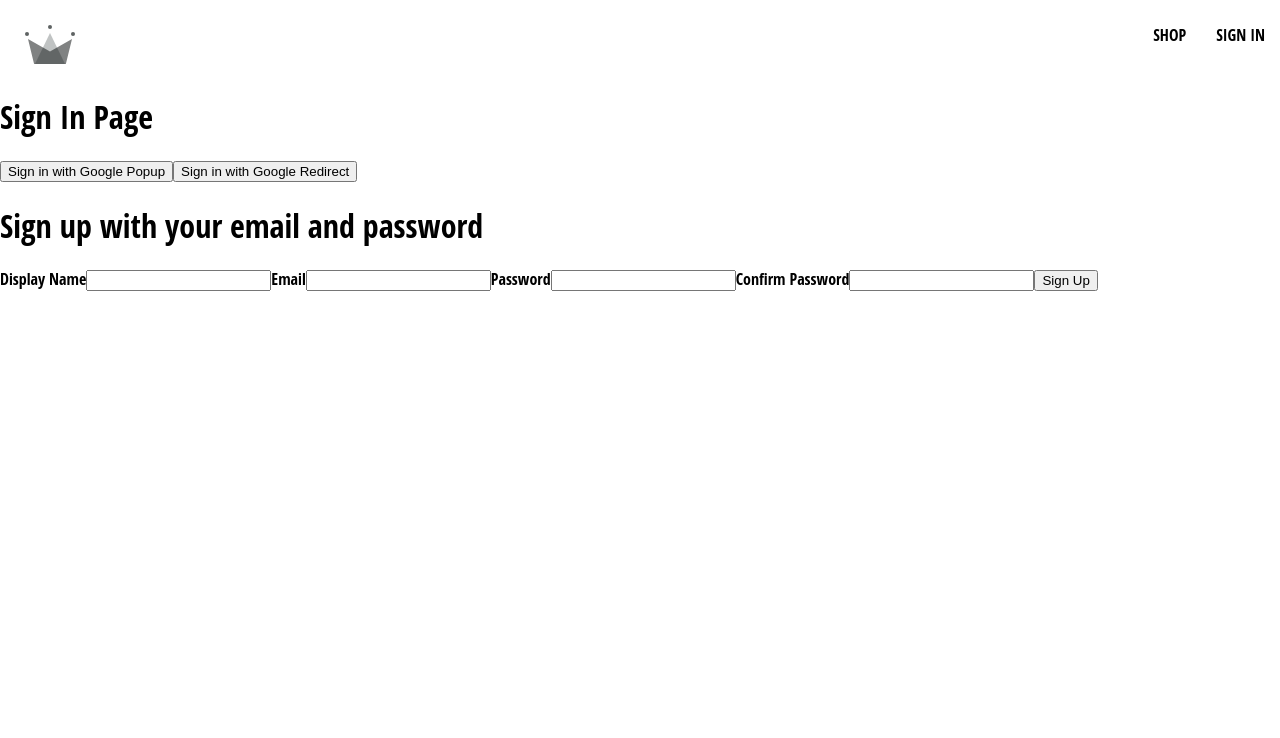
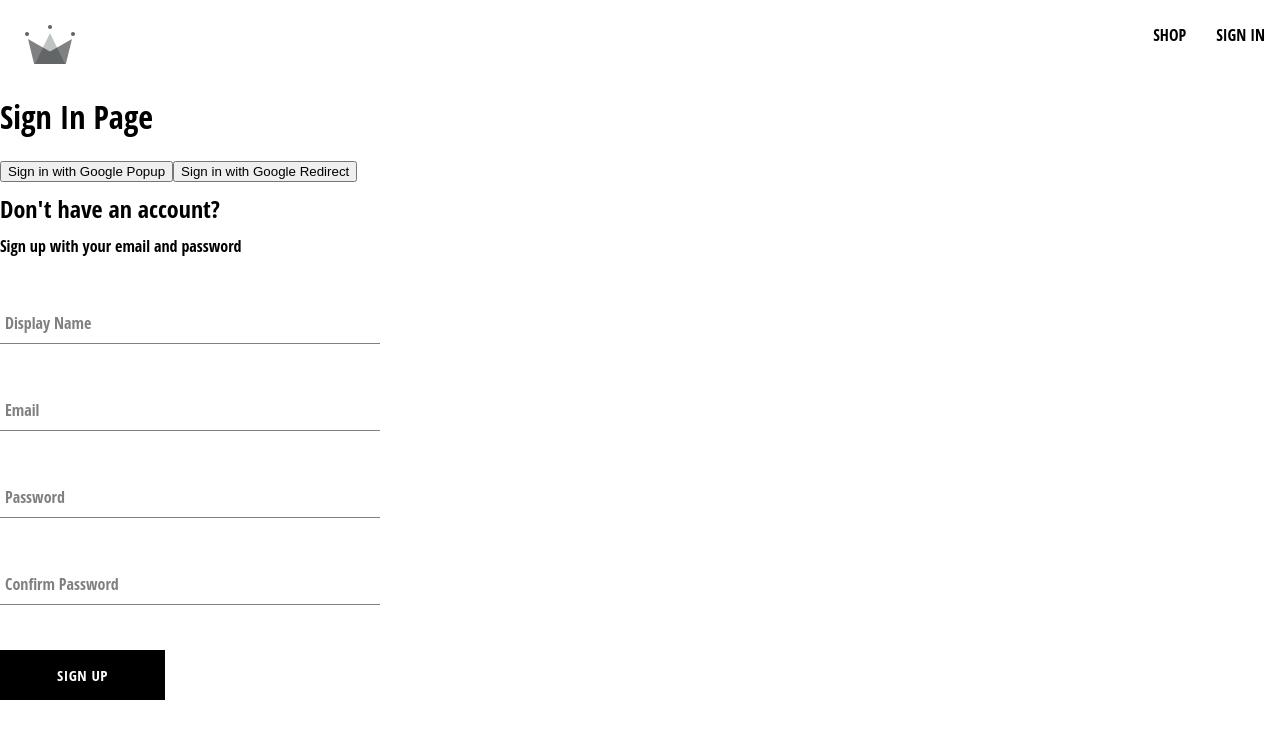
Before and after one commit to kapiltha9a/k-clothing, a React (Vite) app: page /sign-in in a window 1280 px wide. Shown: the top 738 px of the page. Built offline with nearby package versions, Linux system fonts and the light colour scheme.

Commit message:
created sign up component, the form input component, button component

```diff
--- /dev/null
+++ b/src/components/button/button.component.jsx
@@ -0,0 +1,27 @@
+import './button.styles.scss';
+
+/*
+default
+
+inverted
+
+google sign in
+*/
+
+const BUTTON_TYPES_CLASSES = {
+    google: 'google-sign-in',
+    inverted: 'inverted'
+};
+
+const Button = ({ children, buttonType, ...otherProps }) =>{
+    return (
+        <button
+            className={`button-container ${BUTTON_TYPES_CLASSES[buttonType]}`}
+            {...otherProps}
+        >
+            {children}
+        </button>
+    );
+};
+
+export default Button;
--- /dev/null
+++ b/src/components/button/button.styles.scss
@@ -0,0 +1,46 @@
+.button-container {
+    min-width: 165px;
+    width: auto;
+    height: 50px;
+    letter-spacing: 0.5px;
+    line-height: 50px;
+    padding: 0 35px 0 35px;
+    font-size: 15px;
+    background-color: black;
+    color: white;
+    text-transform: uppercase;
+    font-family: 'Open Sans Condensed';
+    font-weight: bolder;
+    border: none;
+    cursor: pointer;
+    display: flex;
+    justify-content: center;
+
+    &:hover {
+        background-color: white;
+        color: black;
+        border: 1px solid black;
+    }
+
+    &.google-sign-in {
+        background-color: #4285f4;
+        color: white;
+
+        &:hover {
+            background-color: #357ae8;
+            border: none;
+        }
+    }
+
+    &.inverted {
+        background-color: white;
+        color: black;
+        border: 1px solid black;
+
+        &:hover {
+            background-color: black;
+            color: white;
+            border: none;
+        }
+    }
+}
--- /dev/null
+++ b/src/components/form-input/form-input.component.jsx
@@ -0,0 +1,14 @@
+import './form-input.styles.scss';
+
+const FormInput = ({ label, ...otherProps }) => {
+    return (
+        <div className="group">
+            <input className='form-input' {...otherProps} />
+            {label && (
+                <label className={`${otherProps.value.length? 'shrink' : ''} form-input-label`}>{label}</label>
+            )}
+        </div>
+    );
+};
+
+export default FormInput;
--- /dev/null
+++ b/src/components/form-input/form-input.styles.scss
@@ -0,0 +1,54 @@
+$sub-color: grey;
+$main-color: black;
+
+@mixin shrinkLabel {
+    top: -14px;
+    font-size: 12px;
+    color: $main-color;
+}
+
+.group {
+    position: relative;
+    margin: 45px 0;
+
+    .form-input {
+        background: none;
+        background-color: white;
+        color: $sub-color;
+        font-size: 18px;
+        padding: 10px 10px 10px 5px;
+        display: block;
+        width: 100%;
+        border: none;
+        border-radius: 0;
+        border-bottom: 1px solid $sub-color;
+        margin: 25px 0;
+
+        &:focus {
+            outline: none;
+        }
+
+        &:focus ~ .form-input-label {
+            @include shrinkLabel();
+        }
+    }
+
+    input[type='password'] {
+        letter-spacing: 0.3em;
+    }
+
+    .form-input-label {
+        color: $sub-color;
+        font-size: 16px;
+        font-weight: normal;
+        position: absolute;
+        pointer-events: none;
+        left: 5px;
+        top: 10px;
+        transition: 300ms ease all;
+
+        &.shrink {
+            @include shrinkLabel();
+        }
+    }
+}
--- a/src/components/sign-up-form/sign-up-form.component.jsx
+++ b/src/components/sign-up-form/sign-up-form.component.jsx
@@ -1,6 +1,9 @@
 import { useState } from "react";
 
+import FormInput from "../form-input/form-input.component";
+import Button from "../button/button.component";
 import { createAuthUserWithEmailAndPassword, createUserDocumentFromAuth } from "../../utils/firebase/firebase.utils";
+import './sign-up-form.styles.scss';
 
 const defaultFormFields = {
     displayName: '',
@@ -48,18 +51,15 @@
     };
 
     return (
-        <div>
-            <h1>Sign up with your email and password</h1>
+        <div className='sign-up-container'>
+            <h2>Don't have an account?</h2>
+            <span>Sign up with your email and password</span>
             <form onSubmit={handleSubmit}>
-                <label>Display Name</label>
-                <input type='text' required onChange={handleChange} name='displayName' value={displayName} />
-                <label>Email</label>
-                <input type='email' required onChange={handleChange} name='email' value={email} />
-                <label>Password</label>
-                <input type='password' required onChange={handleChange} name='password' value={password} />
-                <label>Confirm Password</label>
-                <input type='password' required onChange={handleChange} name='confirmPassword' value={confirmPassword} />
-                <button type="submit">Sign Up</button>
+                <FormInput label='Display Name' type='text' required onChange={handleChange} name='displayName' value={displayName} />
+                <FormInput label='Email' type='email' required onChange={handleChange} name='email' value={email} />
+                <FormInput label='Password' type='password' required onChange={handleChange} name='password' value={password} />
+                <FormInput label='Confirm Password' type='password' required onChange={handleChange} name='confirmPassword' value={confirmPassword} />
+                <Button type="submit">Sign Up</Button>
             </form>
         </div>
 
--- /dev/null
+++ b/src/components/sign-up-form/sign-up-form.styles.scss
@@ -0,0 +1,9 @@
+.sign-up-container {
+    display: flex;
+    flex-direction: column;
+    width: 380px;
+
+    h2 {
+        margin: 10px 0;
+    }
+}
```
